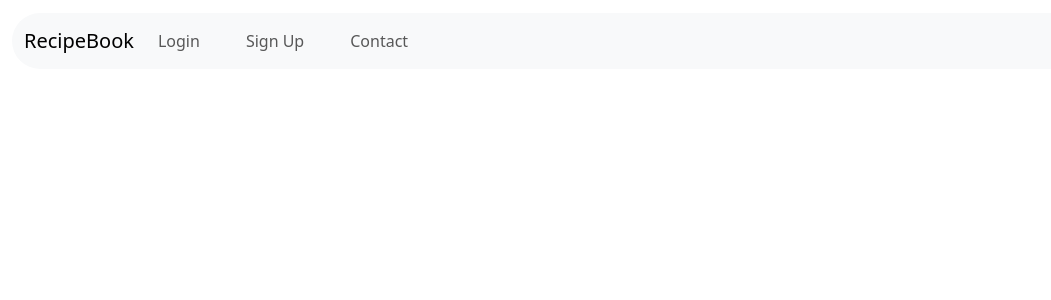
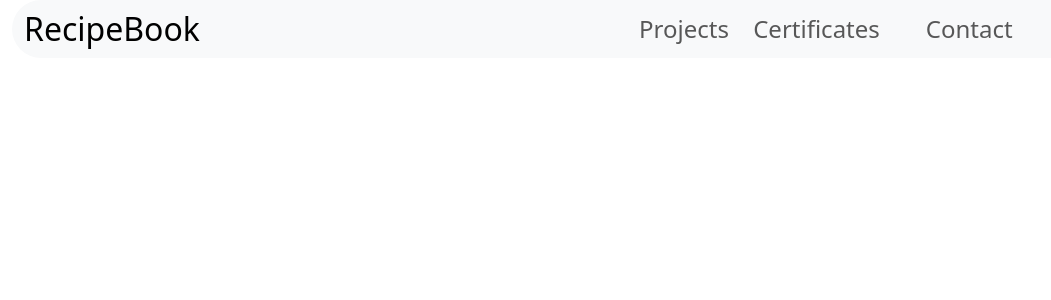
Before and after one commit to AkhilChoubey/Portfolio2, a React (Create React App) app: page / in a window 1280 px wide. Shown: the top 300 px of the page, without its empty margins (0-1051 px from the left). Built offline with nearby package versions, Linux system fonts and the light colour scheme.

Commit message:
Navbar Addition

```diff
--- a/src/components/Navbar.jsx
+++ b/src/components/Navbar.jsx
@@ -6,21 +6,21 @@ const Navbar = () => {
     return <>
      <div className="container-fluid nav_bg">
         <div className="row">
-            <div className="col-10 " style={{marginTop: "1%" , width:"100%"}}>
+            <div className="col-10 " style={{width:"100%"}}>
 
 
-        <nav className='navbar navbar-expand-lg navbar-light bg-light' style={{borderRadius: "41px"}}>
+        <nav className='navbar navbar-expand-lg navbar-light bg-light' style={{borderRadius: "41px", padding: '0'}}>
         <div className="container-fluid">
         <Router>
-           <Link to='/' className='navbar-brand'> RecipeBook </Link>
+           <Link to='/' className='navbar-brand' style={{marginRight: '35%',fontSize: '2rem'}}> RecipeBook </Link>
            <button className="navbar-toggler" type="button" data-bs-toggle="collapse" data-bs-target="#navbarSupportedContent" aria-controls="navbarSupportedContent" aria-expanded="false" aria-label="Toggle navigation">
       <span className="navbar-toggler-icon"></span>
     </button>
            <div className="collapse navbar-collapse" id="navbarSupportedContent">
             <ul className='navbar-nav ml-auto mb-2 mb-lg-0'>
-                <li className='nav-item menuitem' style={{marginRight: "30px"}}><Link to='/login' activeclassName="menu-active" className="nav-link">Login</Link><span></span></li>
-                <li className='nav-item menuitem' style={{marginRight: "30px"}}><Link to='/signup' activeclassName="menu-active" className="nav-link">Sign Up</Link><span></span></li>
-                <li className='nav-item menuitem' style={{marginRight: "30px"}}><Link to='/contact' activeclassName="menu-active" className="nav-link">Contact</Link><span></span></li>
+                <li className='nav-item menuitem' style={{marginRight: "2%", fontSize: '1.5rem'}}><Link to='/login' activeclassName="menu-active" className="nav-link">Projects</Link><span></span></li>
+                <li className='nav-item menuitem' style={{marginRight: "30px", fontSize: '1.5rem'}}><Link to='/signup' activeclassName="menu-active" className="nav-link">Certificates</Link><span></span></li>
+                <li className='nav-item menuitem' style={{marginRight: "30px", fontSize: '1.5rem'}}><Link to='/contact' activeclassName="menu-active" className="nav-link">Contact</Link><span></span></li>
                 {/* <li className='nav-item menuitem' style={{marginRight: "30px"}}><Link to='/about' activeclassName="menu-active" className="nav-link">About</Link><span></span></li> */}
             </ul>
             </div>
```
